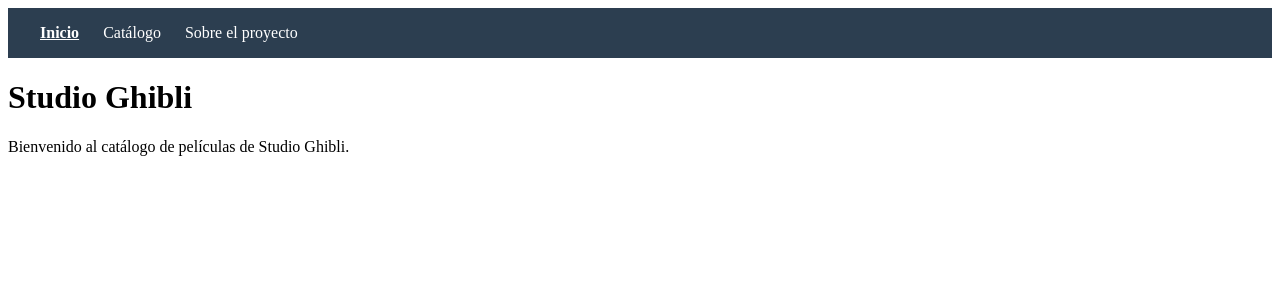
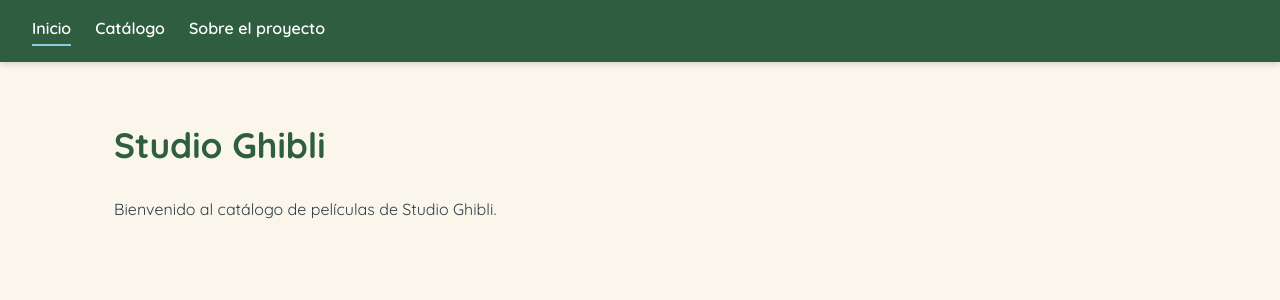
Before and after one commit to nico14c/catalogo-ghibli, a Vue app: page / in a window 1280 px wide. Shown: the top 300 px of the page. Built offline with nearby package versions, Linux system fonts and the light colour scheme.

Commit message:
Añadir estilos globales y nuevo diseño del menú

```diff
--- /dev/null
+++ b/src/assets/main.css
@@ -0,0 +1,32 @@
+@import url('https://fonts.googleapis.com/css2?family=Quicksand:wght@400;600;700&display=swap');
+
+:root {
+  --crema: #faf6ec;
+  --verde: #4a7c59;
+  --verde-oscuro: #2f5d3f;
+  --cielo: #8ecae6;
+  --texto: #2f3e46;
+}
+
+* {
+  box-sizing: border-box;
+}
+
+body {
+  margin: 0;
+  font-family: 'Quicksand', sans-serif;
+  background: var(--crema);
+  color: var(--texto);
+  line-height: 1.6;
+}
+
+main {
+  max-width: 1100px;
+  margin: 0 auto;
+  padding: 2rem 1.5rem;
+}
+
+h1 {
+  color: var(--verde-oscuro);
+  font-size: 2.2rem;
+}
--- a/src/components/Navbar.vue
+++ b/src/components/Navbar.vue
@@ -15,16 +15,23 @@
   display: flex;
   gap: 1.5rem;
   padding: 1rem 2rem;
-  background: #2c3e50;
+  background: var(--verde-oscuro);
+  box-shadow: 0 2px 6px rgba(0, 0, 0, 0.15);
 }
 
 .navbar a {
   color: white;
   text-decoration: none;
+  font-weight: 600;
+  padding-bottom: 2px;
+  border-bottom: 2px solid transparent;
+}
+
+.navbar a:hover {
+  border-bottom-color: var(--cielo);
 }
 
 .navbar a.router-link-exact-active {
-  font-weight: bold;
-  text-decoration: underline;
+  border-bottom-color: var(--cielo);
 }
 </style>
--- a/src/main.js
+++ b/src/main.js
@@ -1,3 +1,4 @@
+import './assets/main.css'
 import { createApp } from 'vue'
 import App from './App.vue'
 import router from './router'
```
Also changed, not shown: 1 other file (tests, documents, lock files or other folders).
